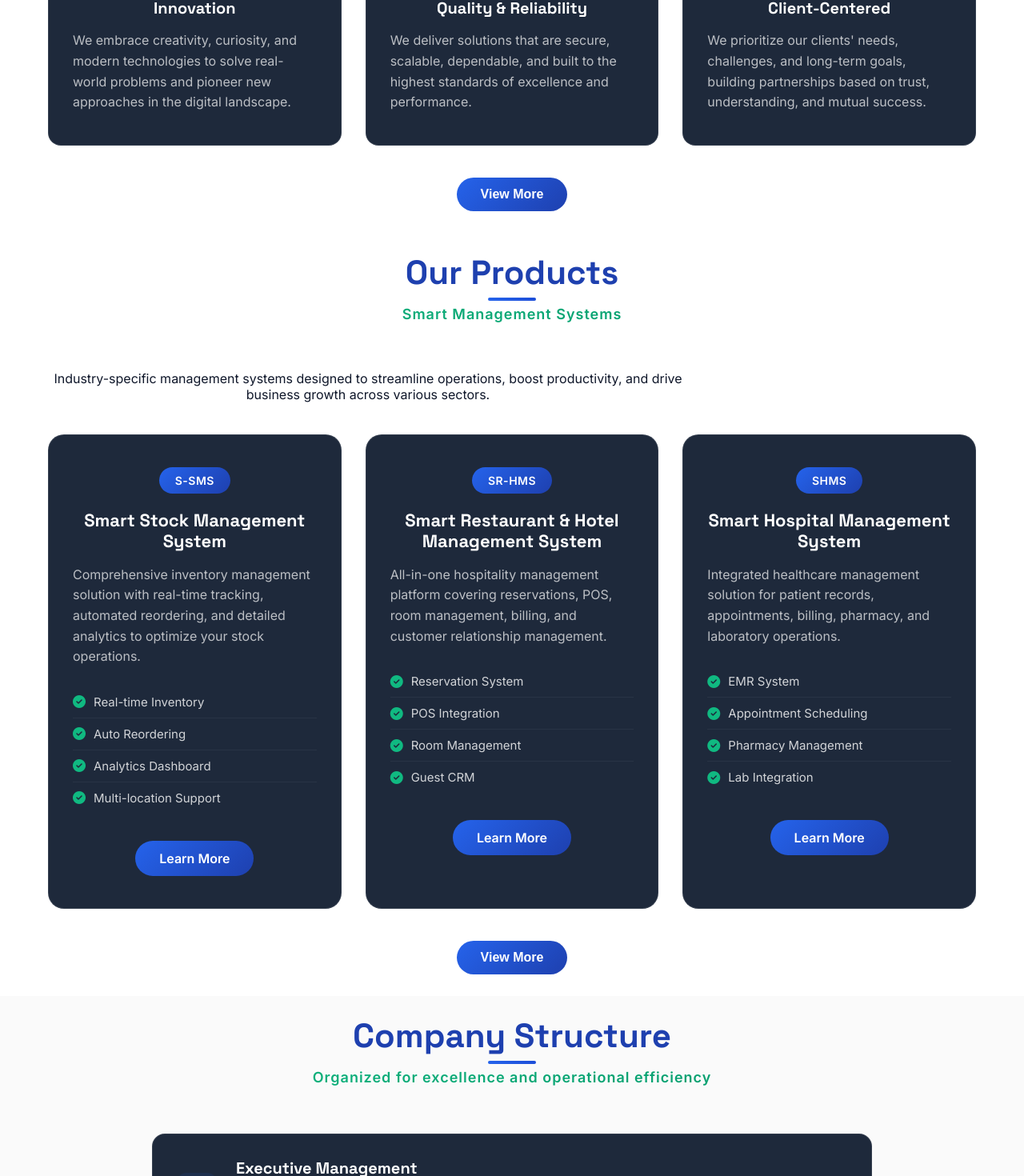
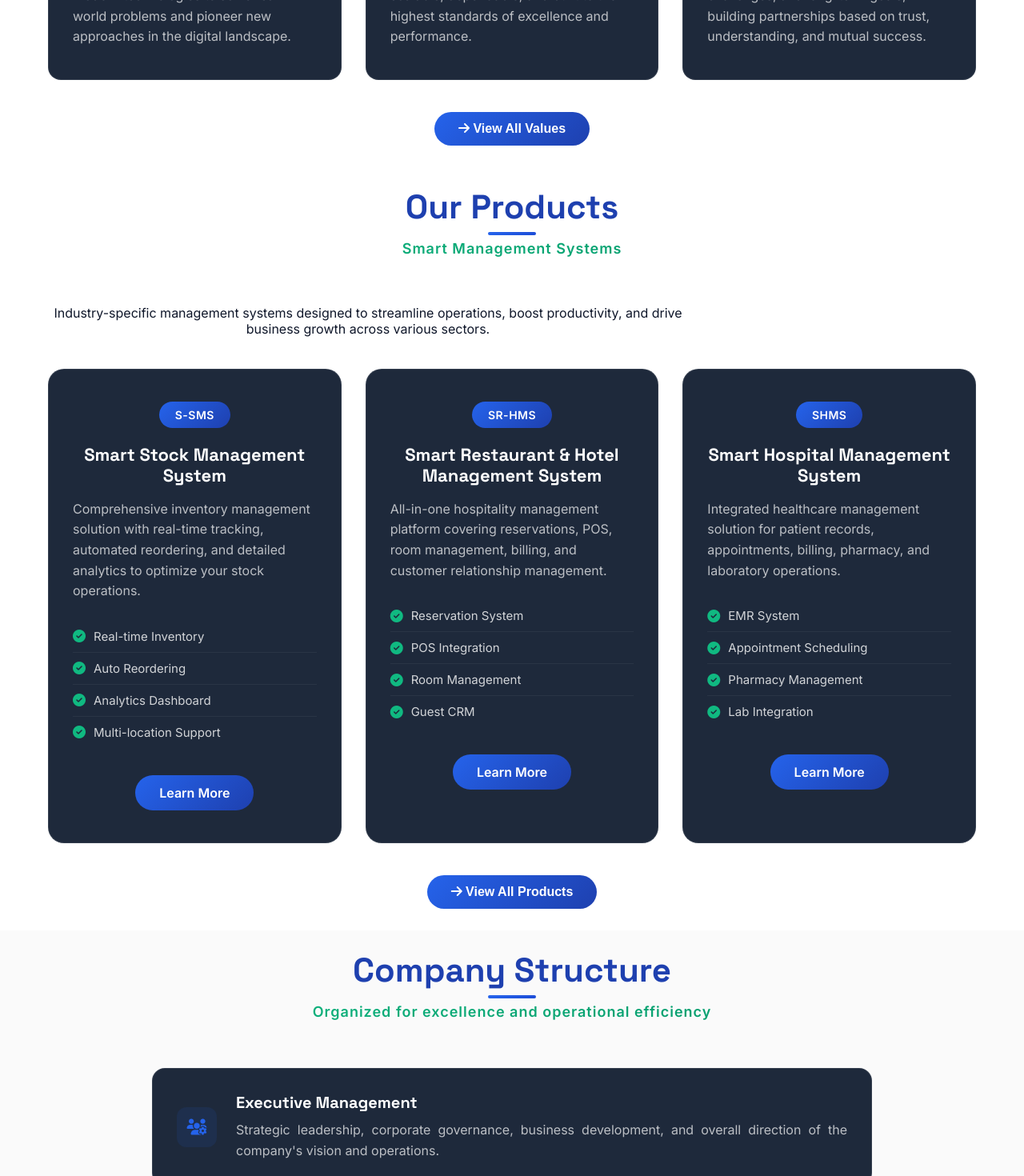
Before and after one commit to Patrickonly/GLOBALRWANDA-TECHNOLOGIES-GROUP, a React (Create React App) app: page / in a window 1280 px wide. Shown: the part 3702-5172 px from the top of the page at 80% size. Built offline with nearby package versions, Linux system fonts and the light colour scheme.

Commit message:
Update Services component

```diff
--- a/src/components/CoreValues.jsx
+++ b/src/components/CoreValues.jsx
@@ -1,7 +1,10 @@
-import React, { useEffect, useState } from 'react';
+import React, { useEffect } from 'react';
+import { useLocation, useNavigate } from 'react-router-dom';
 
 const CoreValues = ({ darkMode }) => {
-  const [showAll, setShowAll] = useState(false);
+  const location = useLocation();
+  const navigate = useNavigate();
+  const isHomePage = location.pathname === '/';
 
   useEffect(() => {
     const observer = new IntersectionObserver(
@@ -49,7 +52,13 @@ const CoreValues = ({ darkMode }) => {
     }
   ];
 
-  const displayedValues = values.slice(0, showAll ? values.length : 3);
+  const displayedValues = isHomePage ? values.slice(0, 3) : values;
+  const hasMore = values.length > 3;
+
+  const handleViewMore = () => {
+    navigate('/values');
+    window.scrollTo({ top: 0, behavior: 'smooth' });
+  };
 
   return (
     <section id="values" className="section">
@@ -67,11 +76,13 @@ const CoreValues = ({ darkMode }) => {
           ))}
         </div>
 
-        <div style={{ textAlign: 'center', marginTop: '40px' }}>
-          <button onClick={() => setShowAll(!showAll)} className="view-more-btn">
-            {showAll ? 'View Less' : 'View More'}
-          </button>
-        </div>
+        {isHomePage && hasMore && (
+          <div style={{ textAlign: 'center', marginTop: '40px' }}>
+            <button onClick={handleViewMore} className="view-more-btn">
+              <i className="fas fa-arrow-right"></i> View All Values
+            </button>
+          </div>
+        )}
       </div>
 
       <style jsx>{`
--- a/src/components/Products.jsx
+++ b/src/components/Products.jsx
@@ -1,7 +1,10 @@
-import React, { useEffect, useState } from 'react';
+import React, { useEffect } from 'react';
+import { useLocation, useNavigate } from 'react-router-dom';
 
 const Products = ({ darkMode }) => {
-  const [showAll, setShowAll] = useState(false);
+  const location = useLocation();
+  const navigate = useNavigate();
+  const isHomePage = location.pathname === '/';
 
   useEffect(() => {
     const observer = new IntersectionObserver(
@@ -48,7 +51,13 @@ const Products = ({ darkMode }) => {
     }
   ];
 
-  const displayedProducts = products.slice(0, showAll ? products.length : 3);
+  const displayedProducts = isHomePage ? products.slice(0, 3) : products;
+  const hasMore = products.length > 3;
+
+  const handleViewMore = () => {
+    navigate('/products');
+    window.scrollTo({ top: 0, behavior: 'smooth' });
+  };
 
   const handleNavClick = (e, targetId) => {
     e.preventDefault();
@@ -86,11 +95,13 @@ const Products = ({ darkMode }) => {
           ))}
         </div>
 
-        <div style={{ textAlign: 'center', marginTop: '40px' }}>
-          <button onClick={() => setShowAll(!showAll)} className="view-more-btn">
-            {showAll ? 'View Less' : 'View More'}
-          </button>
-        </div>
+        {isHomePage && hasMore && (
+          <div style={{ textAlign: 'center', marginTop: '40px' }}>
+            <button onClick={handleViewMore} className="view-more-btn">
+              <i className="fas fa-arrow-right"></i> View All Products
+            </button>
+          </div>
+        )}
       </div>
 
       <style jsx>{`
--- a/src/components/Services.jsx
+++ b/src/components/Services.jsx
@@ -1,7 +1,10 @@
-import React, { useEffect, useState } from 'react';
+import React, { useEffect } from 'react';
+import { useLocation, useNavigate } from 'react-router-dom';
 
 const Services = ({ darkMode }) => {
-  const [showAll, setShowAll] = useState(true);
+  const location = useLocation();
+  const navigate = useNavigate();
+  const isHomePage = location.pathname === '/';
 
   useEffect(() => {
     const observer = new IntersectionObserver(
@@ -54,7 +57,13 @@ const Services = ({ darkMode }) => {
     }
   ];
 
-  const displayedServices = services.slice(0, showAll ? services.length : 6);
+  const displayedServices = isHomePage ? services.slice(0, 6) : services;
+  const hasMore = services.length > 6;
+
+  const handleViewMore = () => {
+    navigate('/services');
+    window.scrollTo({ top: 0, behavior: 'smooth' });
+  };
 
   return (
     <section id="services" className="section" style={{ backgroundColor: 'rgba(0, 0, 0, 0.02)' }}>
@@ -72,11 +81,13 @@ const Services = ({ darkMode }) => {
           ))}
         </div>
 
-        <div style={{ textAlign: 'center', marginTop: '40px' }}>
-          <button onClick={() => setShowAll(!showAll)} className="view-more-btn">
-            {showAll ? 'View Less' : 'View More'}
-          </button>
-        </div>
+        {isHomePage && hasMore && (
+          <div style={{ textAlign: 'center', marginTop: '40px' }}>
+            <button onClick={handleViewMore} className="view-more-btn">
+              <i className="fas fa-arrow-right"></i> View All Services
+            </button>
+          </div>
+        )}
       </div>
 
       <style jsx>{`
--- a/src/components/Structure.jsx
+++ b/src/components/Structure.jsx
@@ -1,7 +1,10 @@
-import React, { useEffect, useState } from 'react';
+import React, { useEffect } from 'react';
+import { useLocation, useNavigate } from 'react-router-dom';
 
 const Structure = ({ darkMode }) => {
-  const [showAll, setShowAll] = useState(false);
+  const location = useLocation();
+  const navigate = useNavigate();
+  const isHomePage = location.pathname === '/';
 
   useEffect(() => {
     const observer = new IntersectionObserver(
@@ -54,7 +57,13 @@ const Structure = ({ darkMode }) => {
     }
   ];
 
-  const displayedItems = structureItems.slice(0, showAll ? structureItems.length : 3);
+  const displayedItems = isHomePage ? structureItems.slice(0, 3) : structureItems;
+  const hasMore = structureItems.length > 3;
+
+  const handleViewMore = () => {
+    navigate('/structure');
+    window.scrollTo({ top: 0, behavior: 'smooth' });
+  };
 
   return (
     <section id="structure" className="section" style={{ backgroundColor: 'rgba(0, 0, 0, 0.02)' }}>
@@ -74,11 +83,13 @@ const Structure = ({ darkMode }) => {
           ))}
         </div>
 
-        <div style={{ textAlign: 'center', marginTop: '40px' }}>
-          <button onClick={() => setShowAll(!showAll)} className="view-more-btn">
-            {showAll ? 'View Less' : 'View More'}
-          </button>
-        </div>
+        {isHomePage && hasMore && (
+          <div style={{ textAlign: 'center', marginTop: '40px' }}>
+            <button onClick={handleViewMore} className="view-more-btn">
+              <i className="fas fa-arrow-right"></i> View Full Structure
+            </button>
+          </div>
+        )}
       </div>
 
       <style jsx>{`
```
Also changed, not shown: src/pages/ProductsPage.jsx (added, +14 -0 lines).
